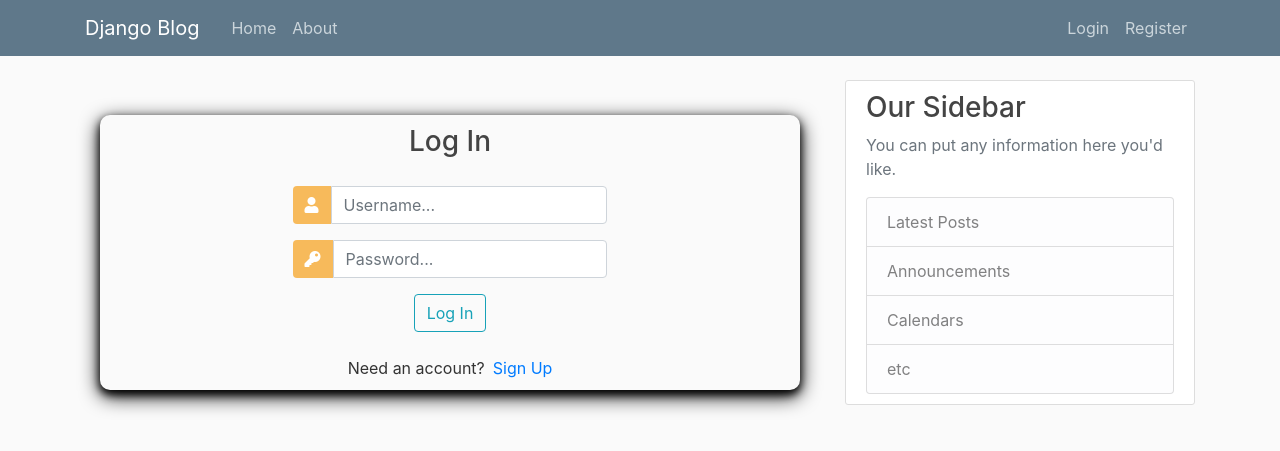
After one commit to Abdur-Razzak-Rouzex/Django-blog-website, a Django app: page /login in a window 1280 px wide. The commit adds this page. Shown: the top 451 px of the page. Run offline with Django 3.2, Linux system fonts and the light colour scheme; some libraries are stand-ins or nearby versions.

Commit message:
log in and log functionalities: login and logout urls are crated in the main project url and added a profile link in the users app urls file, login_redirect url and login_url set up in the setting, log in and logout templates were created and login requirement decorator was added in the users views file to access the profile section of the site

```diff
--- a/blog/templates/blog/base.html
+++ b/blog/templates/blog/base.html
@@ -22,6 +22,41 @@
     {% endif %}
 
     {% block style %}
+        <style>
+
+            .user_card {
+                width: 1000px;
+                margin-top: auto;
+                margin-bottom: auto;
+                background: #fafafa;
+                position: relative;
+                display: flex;
+                justify-content: center;
+                flex-direction: column;
+                padding: 10px;
+                box-shadow: 0 4px 8px 0 rgb(0, 0, 0), 0 6px 20px 0 rgb(0, 0, 0);
+                -webkit-box-shadow: 0 4px 8px 0 rgb(0, 0, 0), 0 6px 20px 0 rgb(0, 0, 0);
+                -moz-box-shadow: 0 4px 8px 0 rgb(0, 0, 0), 0 6px 20px 0 rgb(0, 0, 0);
+                border-radius: 10px;
+
+            }
+
+            .form_container {
+                margin-top: 20px;
+            }
+
+            .login_container {
+                padding: 0 2rem;
+            }
+
+            .input-group-text {
+                background: #f7ba5b !important;
+                color: white !important;
+                border: 0 !important;
+                border-radius: 0.25rem 0 0 0.25rem !important;
+            }
+
+        </style>
     {% endblock style %}
 
 </head>
@@ -42,8 +77,13 @@
                 </div>
                 <!-- Navbar Right Side -->
                 <div class="navbar-nav">
-                    <a class="nav-item nav-link" href="#">Login</a>
-                    <a class="nav-item nav-link" href="{% url 'register' %}">Register</a>
+                    {% if user.is_authenticated %}
+                        <a class="nav-item nav-link" href="{% url 'profile' %}">Profile</a>
+                        <a class="nav-item nav-link" href="{% url 'logout' %}">Logout</a>
+                    {% else %}
+                        <a class="nav-item nav-link" href="{% url 'login' %}">Login</a>
+                        <a class="nav-item nav-link" href="{% url 'register' %}">Register</a>
+                    {% endif %}
                 </div>
             </div>
         </div>
--- /dev/null
+++ b/users/templates/users/login.html
@@ -0,0 +1,42 @@
+{% extends 'blog/base.html' %}
+
+{% block content %}
+    <div class="container h-100">
+        <div class="d-flex justify-content-center h-100">
+            <div class="user_card">
+                <div class="d-flex justify-content-center">
+                    <h3 id="form-title">Log In</h3>
+                </div>
+                <div class="d-flex justify-content-center form_container">
+                    <form method="POST" action="">
+                        {% csrf_token %}
+                        <div class="input-group mb-3">
+                            <div class="input-group-append">
+                                <span class="input-group-text"><i class="fas fa-user"></i></span>
+                            </div>
+                            <input type="text" name="username" placeholder="Username..." class="form-control">
+                        </div>
+                        <div class="input-group mb-2">
+                            <div class="input-group-append">
+                                <span class="input-group-text"><i class="fas fa-key"></i></span>
+                            </div>
+                            <input type="password" name="password" placeholder="Password..." class="form-control">
+                        </div>
+
+                        <div class="d-flex justify-content-center mt-3 login_container">
+                            <button class="btn btn-outline-info" type="submit">Log In</button>
+                        </div>
+                    </form>
+                </div>
+
+                {{ form.errors }}
+
+                <div class="mt-4">
+                    <div class="d-flex justify-content-center links">
+                        Need an account? <a href="{% url 'register' %}" class="ml-2">Sign Up</a>
+                    </div>
+                </div>
+            </div>
+        </div>
+    </div>
+{% endblock content %}
--- /dev/null
+++ b/users/templates/users/profile.html
@@ -0,0 +1,4 @@
+{% extends 'blog/base.html' %}
+{% block content %}
+    <h1>{{ user.username }}</h1>
+{% endblock content %}
--- a/users/urls.py
+++ b/users/urls.py
@@ -3,5 +3,6 @@
 
 
 urlpatterns = [
-    path('', views.register, name='register')
+    path('', views.register, name='register'),
+    path('profile/', views.profile, name='profile'),
 ]
--- a/users/views.py
+++ b/users/views.py
@@ -1,6 +1,7 @@
 from django.shortcuts import render, redirect
 from .forms import UserRegisterForm
 from django.contrib import messages
+from django.contrib.auth.decorators import login_required
 
 
 def register(request):
@@ -14,3 +15,8 @@
     else:
         form = UserRegisterForm()
     return render(request, 'users/register.html', {'form': form})
+
+
+@login_required
+def profile(request):
+    return render(request, 'users/profile.html')
--- a/web_blog/urls.py
+++ b/web_blog/urls.py
@@ -1,8 +1,12 @@
 from django.contrib import admin
 from django.urls import path, include
+from django.contrib.auth import views as auth_views
+
 
 urlpatterns = [
     path('admin/', admin.site.urls),
     path('', include('blog.urls')),
     path('register/', include('users.urls')),
+    path('login', auth_views.LoginView.as_view(template_name='users/login.html'), name='login'),
+    path('logout', auth_views.LogoutView.as_view(template_name='users/logout.html'), name='logout'),
 ]
```
Also changed, not shown: blog/templates/blog/home.html (+7 -0 lines), users/templates/users/logout.html (added, +9 -0 lines), users/templates/users/register.html (+2 -40 lines), web_blog/settings.py (+4 -7 lines), db.sqlite3.
